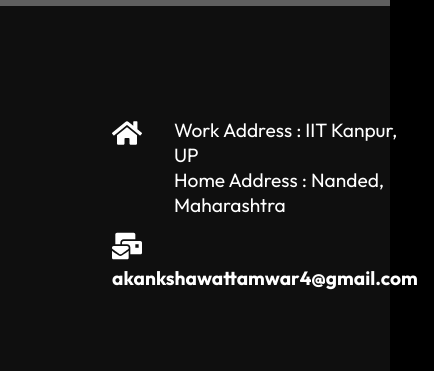
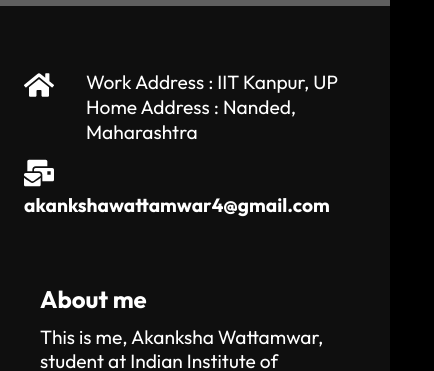
Before and after one commit to akankshabw/Portfolio, a React (Create React App) app in the folder client/: page / in a window 390 px wide. Shown: the part 1432-1803 px from the top of the page, 434 px wide, since content can reach past the window. Built offline with nearby package versions, Linux system fonts and the light colour scheme; grey boxes are pictures that could not be loaded.

Commit message:
mobile responsiveness

```diff
--- a/client/src/Components/Footer.css
+++ b/client/src/Components/Footer.css
@@ -59,4 +59,15 @@ p{
     .footer-container{
         grid-template-columns: 1fr;
     }
+
+    .left{
+        padding: 0rem;
+    }
+
+    .footer{
+        width: 100%;
+        padding: 4rem 1.5rem;
+        background-color: rgba(19, 19, 19, 0.8);
+    }
+
 }
--- a/client/src/Components/Navbar.css
+++ b/client/src/Components/Navbar.css
@@ -63,4 +63,5 @@
     .hamburger{
         display: initial;
      }
+
  }
```
